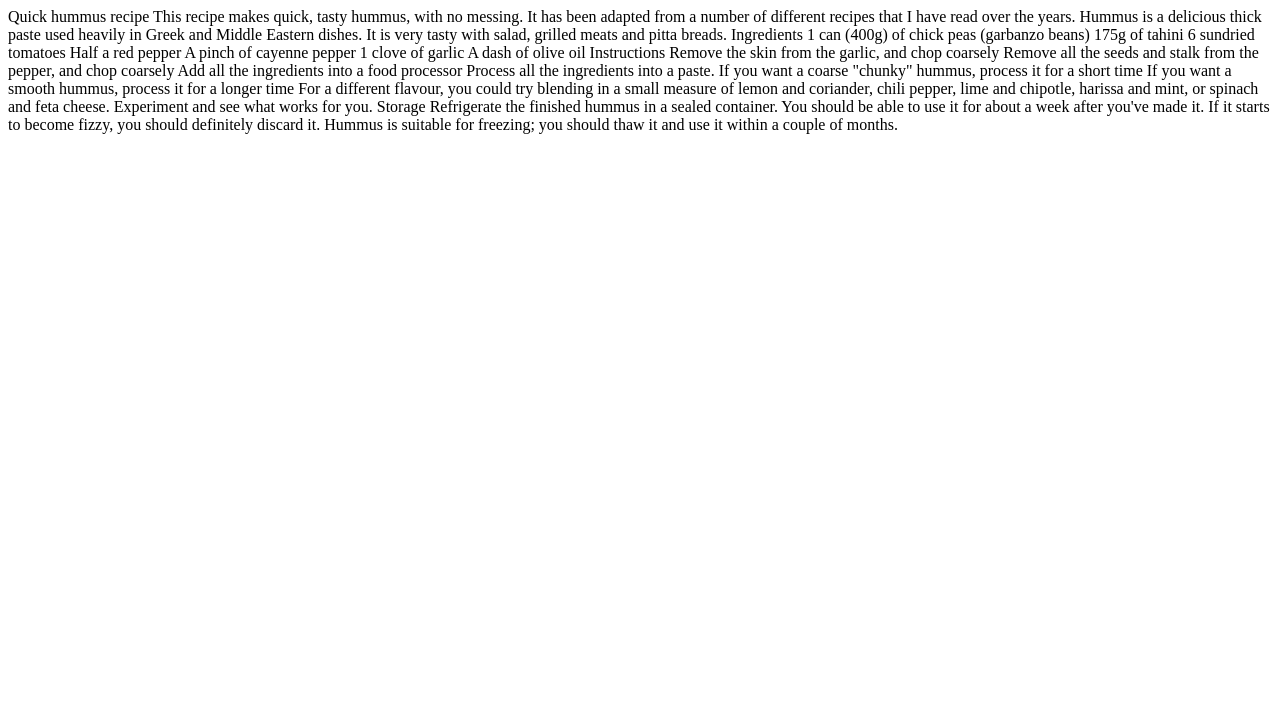
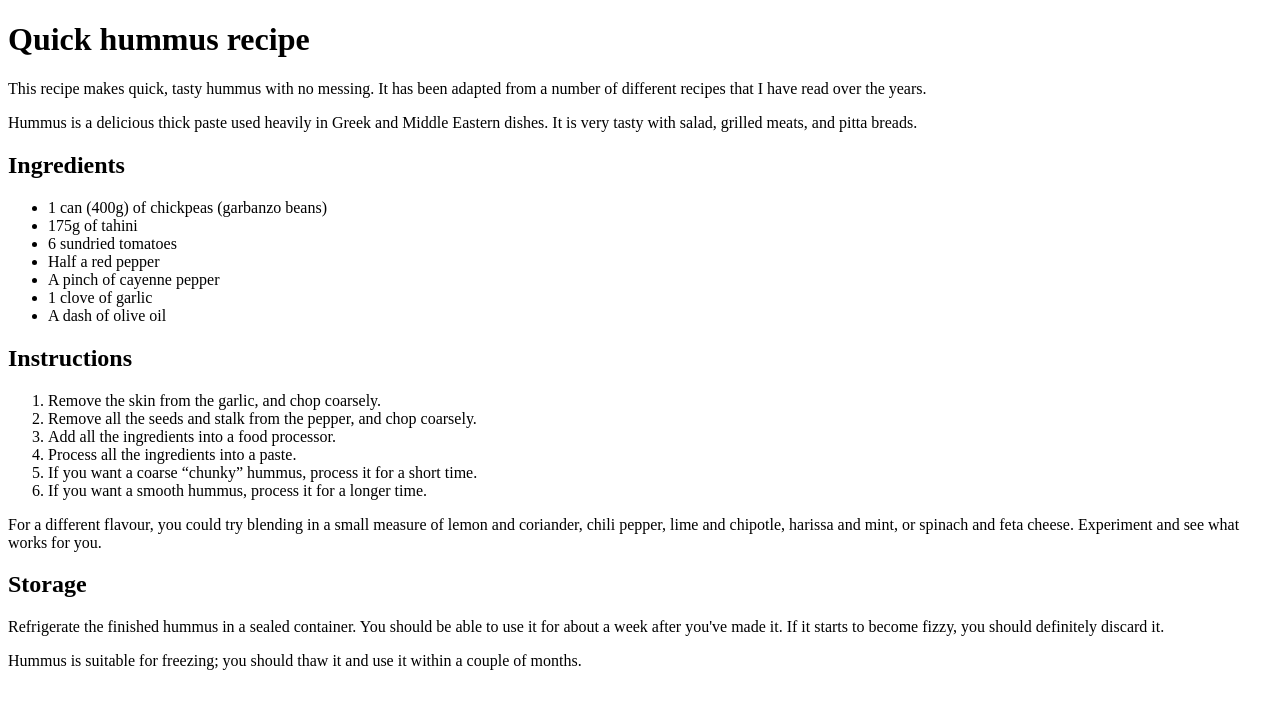
Before and after one commit to CRIS-CS-G8-2025-2026/html-text-fundamentals-cris-cs-gundum-1, a plain HTML site: page index.html in a window 1280 px wide. Drawn offline with Linux system fonts and the light colour scheme.

Commit message:
Added semantic HTML structure

```diff
--- a/index.html
+++ b/index.html
@@ -1,44 +1,53 @@
 <!DOCTYPE html>
 <html lang="en-us">
-  <head>
-    <meta charset="utf-8">
-    <meta name="viewport" content="width=device-width">
-    <title>Quick hummus recipe</title>
-  </head>
-  <body>
-    Quick hummus recipe
 
-    This recipe makes quick, tasty hummus, with no messing. It has been adapted from a number of different recipes that I have read over the years.
+<head>
+  <meta charset="utf-8">
+  <meta name="viewport" content="width=device-width">
+  <title>Quick hummus recipe</title>
+</head>
 
-    Hummus is a delicious thick paste used heavily in Greek and Middle Eastern dishes. It is very tasty with salad, grilled meats and pitta breads.
+<body>
 
-    Ingredients
+  <h1>Quick hummus recipe</h1>
 
-    1 can (400g) of chick peas (garbanzo beans)
-    175g of tahini
-    6 sundried tomatoes
-    Half a red pepper
-    A pinch of cayenne pepper
-    1 clove of garlic
-    A dash of olive oil
+  <p>This recipe makes quick, tasty hummus with no messing. It has been adapted from a number of different recipes that
+    I have read over the years.</p>
 
-    Instructions
+  <p>Hummus is a delicious thick paste used heavily in Greek and Middle Eastern dishes. It is very tasty with salad,
+    grilled meats, and pitta breads.</p>
 
-    Remove the skin from the garlic, and chop coarsely
-    Remove all the seeds and stalk from the pepper, and chop coarsely
-    Add all the ingredients into a food processor
-    Process all the ingredients into a paste.
-    If you want a coarse "chunky" hummus, process it for a short time
-    If you want a smooth hummus, process it for a longer time
+  <h2>Ingredients</h2>
+  <ul>
+    <li>1 can (400g) of chickpeas (garbanzo beans)</li>
+    <li>175g of tahini</li>
+    <li>6 sundried tomatoes</li>
+    <li>Half a red pepper</li>
+    <li>A pinch of cayenne pepper</li>
+    <li>1 clove of garlic</li>
+    <li>A dash of olive oil</li>
+  </ul>
 
-    For a different flavour, you could try blending in a small measure of lemon and coriander, chili pepper, lime and chipotle, harissa and mint, or spinach and feta cheese. Experiment and see what works for you.
+  <h2>Instructions</h2>
+  <ol>
+    <li>Remove the skin from the garlic, and chop coarsely.</li>
+    <li>Remove all the seeds and stalk from the pepper, and chop coarsely.</li>
+    <li>Add all the ingredients into a food processor.</li>
+    <li>Process all the ingredients into a paste.</li>
+    <li>If you want a coarse “chunky” hummus, process it for a short time.</li>
+    <li>If you want a smooth hummus, process it for a longer time.</li>
+  </ol>
 
-    Storage
+  <p>For a different flavour, you could try blending in a small measure of lemon and coriander, chili pepper, lime and
+    chipotle, harissa and mint, or spinach and feta cheese. Experiment and see what works for you.</p>
 
-    Refrigerate the finished hummus in a sealed container. You should be able to use it for about a week after you've made it. If it starts to become fizzy, you should definitely discard it.
+  <h2>Storage</h2>
 
-    Hummus is suitable for freezing; you should thaw it and use it within a couple of months.
+  <p>Refrigerate the finished hummus in a sealed container. You should be able to use it for about a week after you've
+    made it. If it starts to become fizzy, you should definitely discard it.</p>
 
+  <p>Hummus is suitable for freezing; you should thaw it and use it within a couple of months.</p>
 
-  </body>
+</body>
+
 </html>
```
